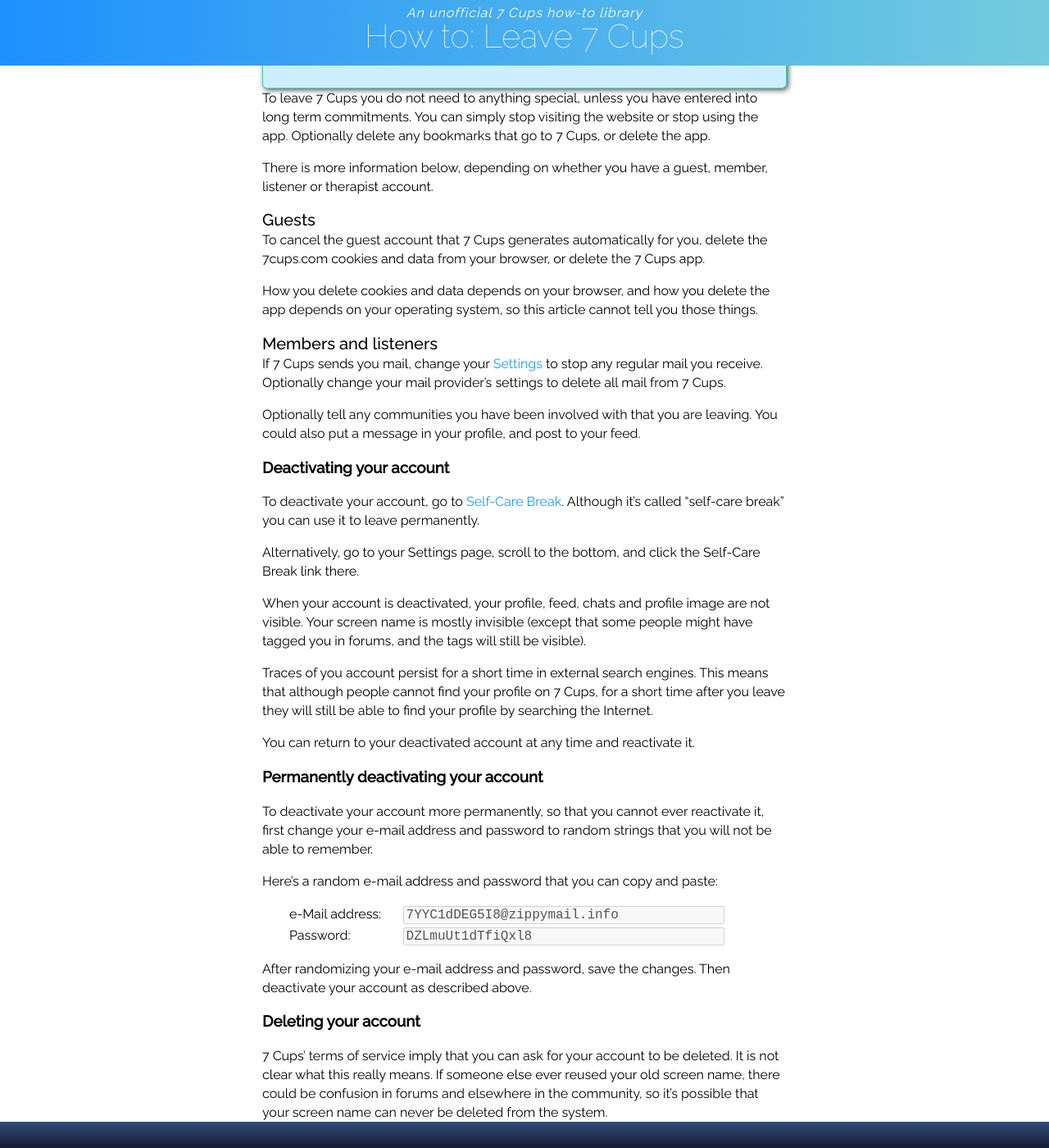
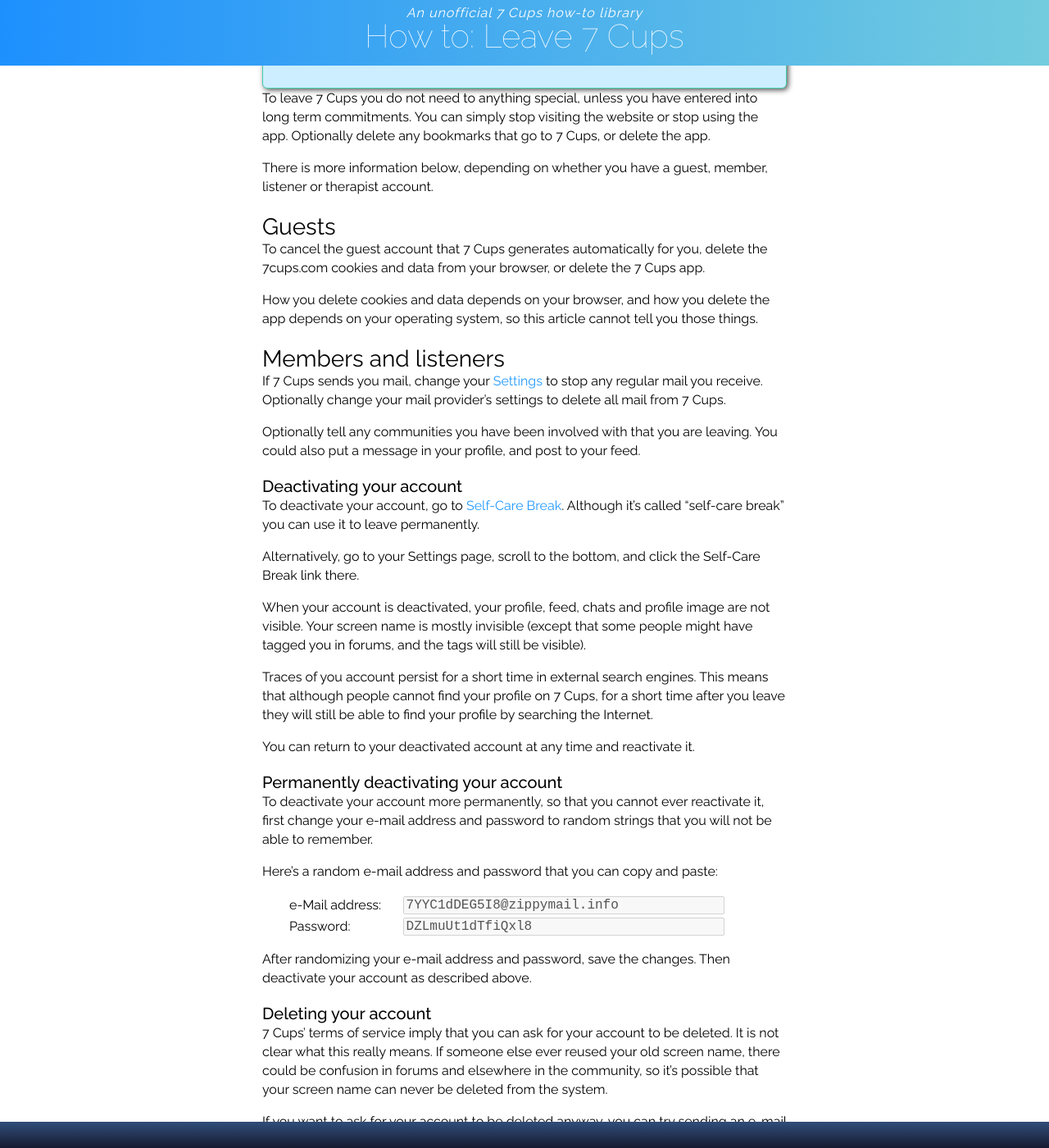
Before and after one commit to RarelyCharlie/rarelycharlie.github.io, a Jekyll site: the page built from _howto/leave.md, in a window 1280 px wide and 1400 px high, scrolled down 220 px. Shown: the whole window at 82% size. Built offline with Jekyll 4.4.1, drawn with Linux system fonts in a browser that asks for light colours.

Commit message:
heading fonts

```diff
--- a/_layouts/howto.html
+++ b/_layouts/howto.html
@@ -6,6 +6,8 @@ layout: default
   #header h2::before {content: "How to: ";}
   #content {padding-top: 1em;}
   #content table {margin: 0 0 1em 1em; border-spacing: 1em 0;}
+  #content h2 {font-size: 28px; font-weight: 400; margin-bottom: 0; line-height: 30px;}
+  #content h3 {font-size: 20px; font-weight: 500; margin-bottom: 0; line-height: 24px;}
 </style>
 {% if page.linkas == true %}{% include link-as.html %}{% endif %}
 {{ content }}
```
